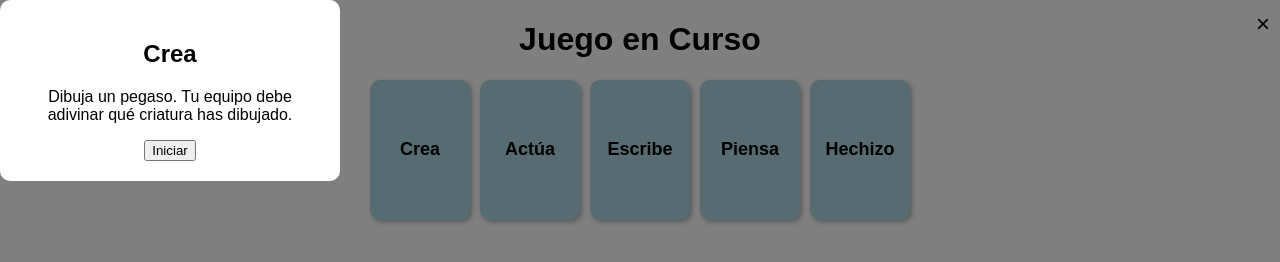
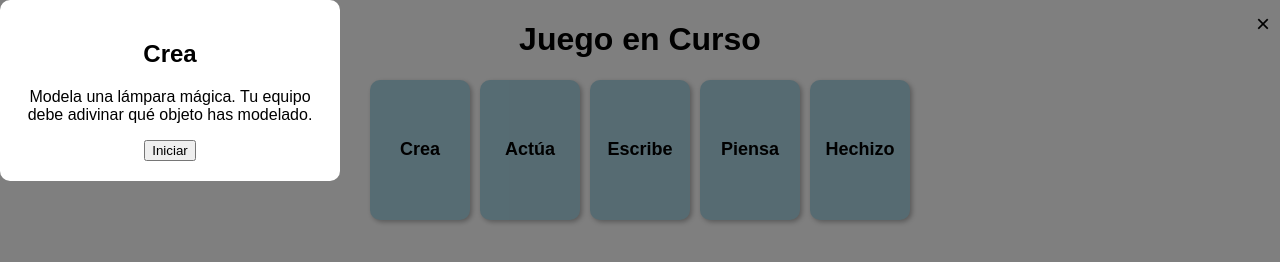
Before and after one commit to Anascalle/Witchery, a plain HTML site: page public/juego.html in a window 1280 px wide. Both pictures are taken after a click on the element "Crea". Drawn offline with Linux system fonts and the light colour scheme.

Commit message:
Corrección crea

```diff
--- a/src/data/challenges.js
+++ b/src/data/challenges.js
@@ -1,28 +1,5 @@
 
 export const retos = {
-"Crea": [
-    "Dibuja un caldero mágico sin levantar el lápiz. Tu equipo debe adivinar qué objeto has dibujado.",
-    "Modela con plastilina a un dragón. Tu equipo debe adivinar qué criatura has modelado.",
-    "Modela con plastilina a un cuervo. Tu equipo debe adivinar qué criatura has modelado.",
-    "Modela con plastilina a un gato. Tu equipo debe adivinar qué criatura has modelado.",
-    "Dibuja un hipogrifo. Tu equipo debe adivinar qué criatura has dibujado.",
-    "Dibuja un fénix. Tu equipo debe adivinar qué criatura has dibujado.",
-    "Dibuja un pegaso. Tu equipo debe adivinar qué criatura has dibujado.",
-    "Modela una lámpara mágica. Tu equipo debe adivinar qué objeto has modelado.",
-    "Dibuja un portal a otra dimensión. Tu equipo debe adivinar qué objeto has dibujado.",
-    "Dibuja una mano lanzando un hechizo. Tu equipo debe adivinar qué acción representa el dibujo.",
-    "Modela con plastilina una calavera encantada. Tu equipo debe adivinar qué objeto has modelado.",
-    "Dibuja un grimorio con símbolos mágicos. Tu equipo debe adivinar qué objeto has dibujado.",
-    "Dibuja una escoba voladora. Tu equipo debe adivinar qué objeto has dibujado.",
-    "Dibuja un hechizo de tormenta eléctrica. Tu equipo debe adivinar qué objeto has dibujado.",
-    "Dibuja un hechizo de amor. Tu equipo debe adivinar qué objeto has dibujado.",
-    "Modela un hombre lobo. Tu equipo debe adivinar qué criatura has modelado.",
-    "Modela un caldero mágico. Tu equipo debe adivinar qué objeto has modelado.",
-    "Modela una llave encantada. Tu equipo debe adivinar qué objeto has modelado.",
-    "Modela un tritón. Tu equipo debe adivinar qué criatura has modelado.",
-    "Modela una varita mágica. Tu equipo debe adivinar qué objeto has modelado.",
-    "Dibuja un bosque. Tu equipo debe adivinar qué lugar has dibujado."
-],
 
 
     "Actúa": [
@@ -206,3 +183,132 @@ export const preguntasEscribe = [
         respuestaCorrecta: "Debe formar un acrónimo relacionado con magia."
     }
 ];
+
+export const preguntasCrea = [
+    {
+        pregunta: "Dibuja un caldero mágico sin levantar el lápiz. Tu equipo debe adivinar qué objeto has dibujado.",
+        tipo: "reto",
+        respuestaCorrecta: "Un caldero mágico"
+    },
+    {
+        pregunta: "Modela con plastilina a un dragón. Tu equipo debe adivinar qué criatura has modelado.",
+        tipo: "reto",
+        respuestaCorrecta: "Un dragón"
+    },
+    {
+        pregunta: "Modela con plastilina a un cuervo. Tu equipo debe adivinar qué criatura has modelado.",
+        tipo: "reto",
+        respuestaCorrecta: "Un cuervo"
+    },
+    {
+        pregunta: "Modela con plastilina a un gato. Tu equipo debe adivinar qué criatura has modelado.",
+        tipo: "reto",
+        respuestaCorrecta: "Un gato"
+    },
+    {
+        pregunta: "Dibuja un hipogrifo. Tu equipo debe adivinar qué criatura has dibujado.",
+        tipo: "reto",
+        respuestaCorrecta: "Un hipogrifo"
+    },
+    {
+        pregunta: "Dibuja un fénix. Tu equipo debe adivinar qué criatura has dibujado.",
+        tipo: "reto",
+        respuestaCorrecta: "Un fénix"
+    },
+    {
+        pregunta: "Dibuja un pegaso. Tu equipo debe adivinar qué criatura has dibujado.",
+        tipo: "reto",
+        respuestaCorrecta: "Un pegaso"
+    },
+    {
+        pregunta: "Modela una lámpara mágica. Tu equipo debe adivinar qué objeto has modelado.",
+        tipo: "reto",
+        respuestaCorrecta: "Una lámpara mágica"
+    },
+    {
+        pregunta: "Dibuja un portal a otra dimensión. Tu equipo debe adivinar qué objeto has dibujado.",
+        tipo: "reto",
+        respuestaCorrecta: "Un portal a otra dimensión"
+    },
+    {
+        pregunta: "Dibuja una mano lanzando un hechizo. Tu equipo debe adivinar qué acción representa el dibujo.",
+        tipo: "reto",
+        respuestaCorrecta: "Una mano lanzando un hechizo"
+    },
+    {
+        pregunta: "Modela con plastilina una calavera encantada. Tu equipo debe adivinar qué objeto has modelado.",
+        tipo: "reto",
+        respuestaCorrecta: "Una calavera encantada"
+    },
+    {
+        pregunta: "Dibuja un grimorio con símbolos mágicos. Tu equipo debe adivinar qué objeto has dibujado.",
+        tipo: "reto",
+        respuestaCorrecta: "Un grimorio con símbolos mágicos"
+    },
+    {
+        pregunta: "Dibuja una escoba voladora. Tu equipo debe adivinar qué objeto has dibujado.",
+        tipo: "reto",
+        respuestaCorrecta: "Una escoba voladora"
+    },
+    {
+        pregunta: "Dibuja un hechizo de tormenta eléctrica. Tu equipo debe adivinar qué objeto has dibujado.",
+        tipo: "reto",
+        respuestaCorrecta: "Un hechizo de tormenta eléctrica"
+    },
+    {
+        pregunta: "Dibuja un hechizo de amor. Tu equipo debe adivinar qué objeto has dibujado.",
+        tipo: "reto",
+        respuestaCorrecta: "Un hechizo de amor"
+    },
+    {
+        pregunta: "Modela un hombre lobo. Tu equipo debe adivinar qué criatura has modelado.",
+        tipo: "reto",
+        respuestaCorrecta: "Un hombre lobo"
+    },
+    {
+        pregunta: "Modela un caldero mágico. Tu equipo debe adivinar qué objeto has modelado.",
+        tipo: "reto",
+        respuestaCorrecta: "Un caldero mágico"
+    },
+    {
+        pregunta: "Modela una llave encantada. Tu equipo debe adivinar qué objeto has modelado.",
+        tipo: "reto",
+        respuestaCorrecta: "Una llave encantada"
+    },
+    {
+        pregunta: "Modela un tritón. Tu equipo debe adivinar qué criatura has modelado.",
+        tipo: "reto",
+        respuestaCorrecta: "Un tritón"
+    },
+    {
+        pregunta: "Modela una varita mágica. Tu equipo debe adivinar qué objeto has modelado.",
+        tipo: "reto",
+        respuestaCorrecta: "Una varita mágica"
+    },
+    {
+        pregunta: "Dibuja un bosque. Tu equipo debe adivinar qué lugar has dibujado.",
+        tipo: "reto",
+        respuestaCorrecta: "Un bosque"
+    },
+    {
+        pregunta: "Dibuja la respuesta de este acertijo: Un reloj sin manecillas, pero que siempre da la hora exacta.",
+        tipo: "acertijo",
+        respuestaCorrecta: "Un reloj de sol"
+    },
+    {
+        pregunta: "Dibuja la respuesta de este acertijo: Cuanto más la quitas, más grande se hace.",
+        tipo: "acertijo",
+        respuestaCorrecta: "Un agujero"
+    },
+    {
+        pregunta: "Dibuja la respuesta de este acertijo: Puede contener agua, pero tiene muchos agujeros. ",
+        tipo: "acertijo",
+        respuestaCorrecta: "Una esponja"
+    },
+    {
+        pregunta: "Dibuja la respuesta de este acertijo: Es más ligera que el aire, pero la persona más fuerte no puede sostenerla por mucho tiempo. ",
+        tipo: "acertijo",
+        respuestaCorrecta: "La respiración"
+    }
+
+];
--- a/src/js/modal.js
+++ b/src/js/modal.js
@@ -4,7 +4,7 @@ import { ingredientes } from "../data/ingredients.js";
 import { hechizos } from "../data/spell.js";
 import { preguntasPiensa } from "../data/challenges.js";
 import { preguntasEscribe } from "../data/challenges.js";
-
+import { preguntasCrea } from "../data/challenges.js";
 
 export let equipos = JSON.parse(localStorage.getItem("equipos")) || [];
 export let turnoActual = JSON.parse(localStorage.getItem("turnoActual")) || 0;
@@ -205,6 +205,7 @@ export function validarCodigo() {
 let preguntasMostradas = [];  // Array para almacenar las preguntas ya mostradas
 
 export function mostrarModal(categoria, ingredienteNombre = null) {
+    // Los elementos del modal
     let modalTitulo = document.getElementById("modal-titulo");
     let modalTexto = document.getElementById("modal-texto");
     let modal = document.getElementById("modal");
@@ -215,8 +216,9 @@ export function mostrarModal(categoria, ingredienteNombre = null) {
     let opcionesContainer = document.getElementById("opciones-container");
     let enviarRespuestaBtn = document.getElementById("enviar-respuesta-btn");
     let instructivoContainer = document.getElementById("palabra-container");
+    let verRespuestaBtn = document.getElementById("ver-respuesta-btn"); // Botón para ver respuesta
 
-    if (!modalTitulo || !modalTexto || !modal || !cumplioBtn || !noCumplioBtn || !opcionesContainer || !instructivoContainer) {
+    if (!modalTitulo || !modalTexto || !modal || !cumplioBtn || !noCumplioBtn || !opcionesContainer || !instructivoContainer || !verRespuestaBtn) {
         console.error("Elementos del modal no encontrados.");
         return;
     }
@@ -228,11 +230,21 @@ export function mostrarModal(categoria, ingredienteNombre = null) {
     cumplioBtn.style.display = "none";
     noCumplioBtn.style.display = "none";
     opcionesContainer.style.display = "none";
-    instructivoContainer.style.display = "none";  // Inicialmente ocultamos el instructivo
+    instructivoContainer.style.display = "none";
+    verRespuestaBtn.style.display = "none";  // Inicialmente ocultamos el botón "ver respuesta"
 
-    if (categoria === "Piensa" || categoria === "Escribe") {
-        let preguntas = categoria === "Piensa" ? preguntasPiensa : preguntasEscribe;
+    if (categoria === "Piensa" || categoria === "Escribe" || categoria === "Crea") {
+        // Selección de preguntas según la categoría
+        let preguntas;
+        if (categoria === "Piensa") {
+            preguntas = preguntasPiensa;
+        } else if (categoria === "Escribe") {
+            preguntas = preguntasEscribe;
+        } else if (categoria === "Crea") {
+            preguntas = preguntasCrea;
+        }
 
+        // Verificamos que haya preguntas disponibles para la categoría
         if (preguntas.length === 0) {
             console.error(`No hay preguntas disponibles para la categoría ${categoria}`);
             return;
@@ -258,32 +270,23 @@ export function mostrarModal(categoria, ingredienteNombre = null) {
         // Marcamos la pregunta como mostrada
         preguntasMostradas.push(preguntaAleatoria.pregunta);
 
+        // Actualizamos el título y texto del modal
         modalTitulo.innerText = categoria;
 
-        // Mostrar la pregunta
-        modalTexto.innerHTML = `<p>${preguntaAleatoria.pregunta}</p>`;
-
-        // Si la pregunta tiene el campo participantes: "Todos", agregarlo al modal
-        if (preguntaAleatoria.participantes && preguntaAleatoria.participantes === "Todos") {
-            modalTexto.innerHTML += `<p><strong>Participantes:</strong> Todos</p>`;
+        // Agregar "participantes: Todos" si está presente
+        let textoPregunta = `<p>${preguntaAleatoria.pregunta}</p>`;
+        if (preguntaAleatoria.participantes === "Todos") {
+            textoPregunta += `<p><strong>Participantes:</strong> Todos</p>`;
         }
 
-        // Mostrar las palabras solo si la categoría es "Piensa" o "Escribe"
-        if ((categoria === "Piensa" || categoria === "Escribe") && preguntaAleatoria.palabras && Array.isArray(preguntaAleatoria.palabras)) {
-            let palabrasHTML = preguntaAleatoria.palabras.map(word => `<li>${word}</li>`).join("");
-            instructivoContainer.style.display = "block";  // Hacemos visible el contenedor de palabras
-            instructivoContainer.innerHTML = `<p><strong>Palabras:</strong></p><ul>${palabrasHTML}</ul>`;
-        } else {
-            instructivoContainer.style.display = "none"; // Ocultamos el contenedor si no corresponde
+        modalTexto.innerHTML = textoPregunta;
+
+        // Si es un acertijo, no mostramos el botón "Ver respuesta" hasta que se presione "Iniciar"
+        if (preguntaAleatoria.tipo === "acertijo") {
+            verRespuestaBtn.style.display = "none";
         }
 
-        // Si hay instrucciones adicionales
-        if (preguntaAleatoria.instructivo && Array.isArray(preguntaAleatoria.instructivo)) {
-            let instruccionesHTML = preguntaAleatoria.instructivo.map(word => `<li>${word}</li>`).join("");
-            instructivoContainer.innerHTML = `<p><strong>Instrucciones:</strong></p><ul>${instruccionesHTML}</ul>`;
-        }
-
-        // Tipo "rellena" con un input
+        // Si el tipo es "rellena" o tiene opciones, se muestran los respectivos controles
         if (preguntaAleatoria.tipo === "rellena") {
             let inputElemento = document.createElement('input');
             inputElemento.type = 'text';
@@ -344,18 +347,31 @@ export function mostrarModal(categoria, ingredienteNombre = null) {
         pistaImagen.style.display = "none";
     }
 
+    // Función para manejar la acción de "Iniciar"
     iniciarBtn.onclick = function () {
         cumplioBtn.style.display = "inline-block";
         noCumplioBtn.style.display = "inline-block";
         iniciarBtn.style.display = "none";
+
+        // Si la categoría es "Actúa", ocultamos el texto cuando se presiona "Iniciar"
+        if (categoria === "Actúa") {
+            modalTexto.style.display = "none";  // Ocultamos el texto en "Actúa"
+        } else {
+            modalTexto.style.display = "block";  // Deja el texto visible para las otras categorías
+        }
+
+        // Mostrar el botón de "Ver respuesta" ahora que se presionó "Iniciar"
+        if (preguntaAleatoria && preguntaAleatoria.tipo && preguntaAleatoria.tipo === "acertijo") {
+            verRespuestaBtn.style.display = "inline-block"; // Mostrar el botón "Ver respuesta"
+        }
 
         // Ocultar las palabras después de iniciar
         instructivoContainer.style.display = "inline-block";  // Ocultamos las palabras después de iniciar
 
         if (categoria === "Escribe") {
             modalTexto.style.display = "block";  // Dejar visible el texto en "Escribe"
-        } else if ((categoria === "Piensa" && preguntaAleatoria?.tipo === "reto") || categoria === "Crea" || categoria === "Actúa") {
-            modalTexto.style.display = "none";
+        } else if ((categoria === "Piensa" && preguntaAleatoria?.tipo === "reto") || categoria === "Crea") {
+            modalTexto.style.display = "none";  // Ocultar texto si es tipo "reto" en Piensa y en Crea
         }
 
         cumplioBtn.onclick = function () {
@@ -374,6 +390,29 @@ export function mostrarModal(categoria, ingredienteNombre = null) {
         };
     };
 
+    // Mostrar respuesta cuando se hace clic en el botón "Ver respuesta"
+    verRespuestaBtn.onclick = function() {
+        console.log("Botón 'Ver respuesta' presionado.");
+
+        // Verifica que preguntaAleatoria y su respuesta existan
+        if (preguntaAleatoria && preguntaAleatoria.respuestaCorrecta) {
+            // Crear el HTML de la respuesta
+            let respuestaHTML = `<p><strong>Respuesta:</strong> ${preguntaAleatoria.respuestaCorrecta}</p>`;
+
+            // Agregar la respuesta al contenedor modalTexto
+            modalTexto.innerHTML += respuestaHTML;  // Agregar la respuesta al final del contenido actual
+            console.log("Respuesta añadida al modal:", respuestaHTML);
+
+            // Asegurarse de que el modalTexto sea visible
+            modalTexto.style.display = "block";  // Esto asegura que el contenedor donde se muestra la respuesta esté visible
+
+            // Ocultar el botón después de hacer clic
+            verRespuestaBtn.style.display = "none";
+        } else {
+            console.error("No se ha encontrado la respuesta correcta.");
+        }
+    };
+
     enviarRespuestaBtn.onclick = function () {
         let inputElemento = document.getElementById('respuesta-input');
         let opcionSeleccionada = inputElemento.value.trim();
@@ -388,7 +427,6 @@ export function mostrarModal(categoria, ingredienteNombre = null) {
 
     modal.style.display = "block";
 }
-
 
 
 
```
Also changed, not shown: public/juego.html (+4 -6 lines).
